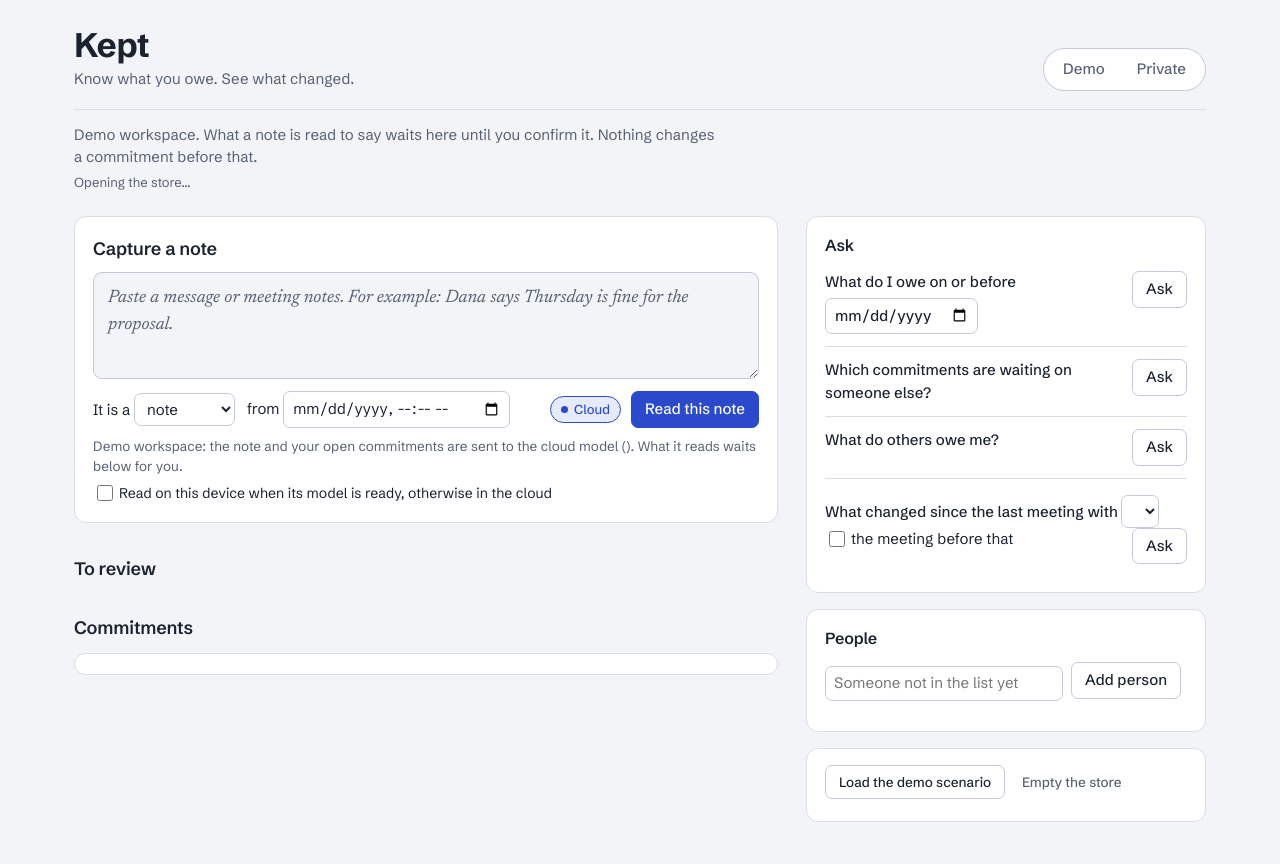
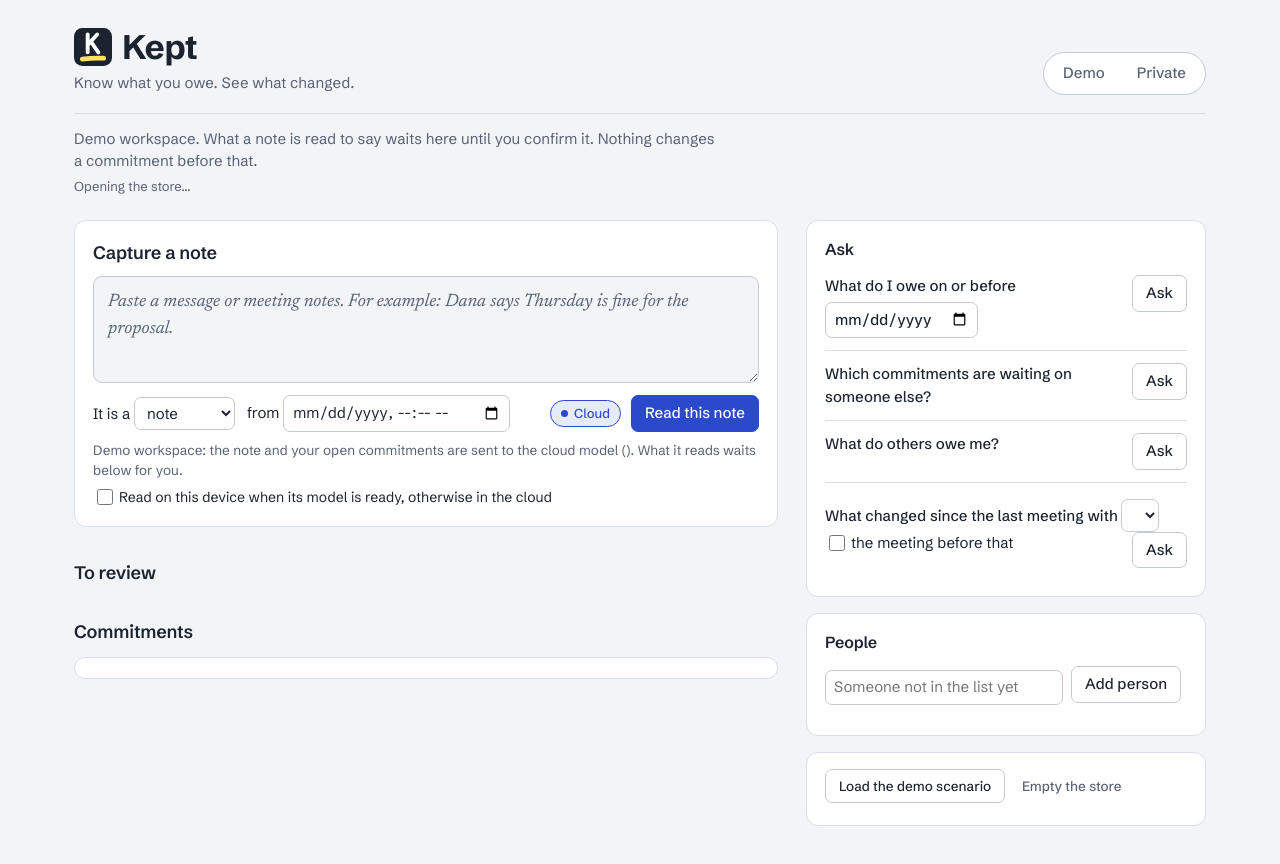
Before and after one commit to UBayouski/kept, a website built with Vite: page index.html in a window 1280 px wide. Built offline with nearby package versions, Linux system fonts and the light colour scheme; some packages are replaced by stand-ins of ours.

Commit message:
favicom logo to the main page title

```diff
--- a/index.html
+++ b/index.html
@@ -68,7 +68,8 @@
 
       /* Header */
       .top { display: flex; align-items: flex-end; justify-content: space-between; gap: 16px 24px; flex-wrap: wrap; padding-bottom: 18px; border-bottom: 1px solid var(--rule); }
-      .brand h1 { margin: 0; font-size: 34px; line-height: 1; font-weight: 700; letter-spacing: -0.02em; }
+      .brand h1 { display: flex; align-items: center; gap: 10px; margin: 0; font-size: 34px; line-height: 1; font-weight: 700; letter-spacing: -0.02em; }
+      .brand h1 img { display: block; width: 38px; height: 38px; flex: none; }
       .brand p { margin: 6px 0 0; color: var(--ink-2); font-size: 15px; }
       .ws { display: inline-flex; padding: 3px; border: 1px solid var(--rule-strong); border-radius: 999px; background: var(--surface); }
       .ws a { padding: 6px 16px; border-radius: 999px; color: var(--ink-2); text-decoration: none; font-weight: 500; }
@@ -220,6 +221,7 @@
       @media (max-width: 640px) {
         .page { padding: 20px 16px 48px; }
         .brand h1 { font-size: 28px; }
+        .brand h1 img { width: 32px; height: 32px; }
         .capture-row .go { margin-left: 0; width: 100%; justify-content: space-between; }
         td { padding-right: 8px; }
         /* The commitments list as stacked entries: the wording first, the rest as a line under it. */
@@ -239,7 +241,7 @@
     <div class="page">
       <header class="top">
         <div class="brand">
-          <h1>Kept</h1>
+          <h1><img src="/favicon.svg" alt="" width="38" height="38" />Kept</h1>
           <p>Know what you owe. See what changed.</p>
         </div>
         <nav class="ws" aria-label="Workspace">
```
